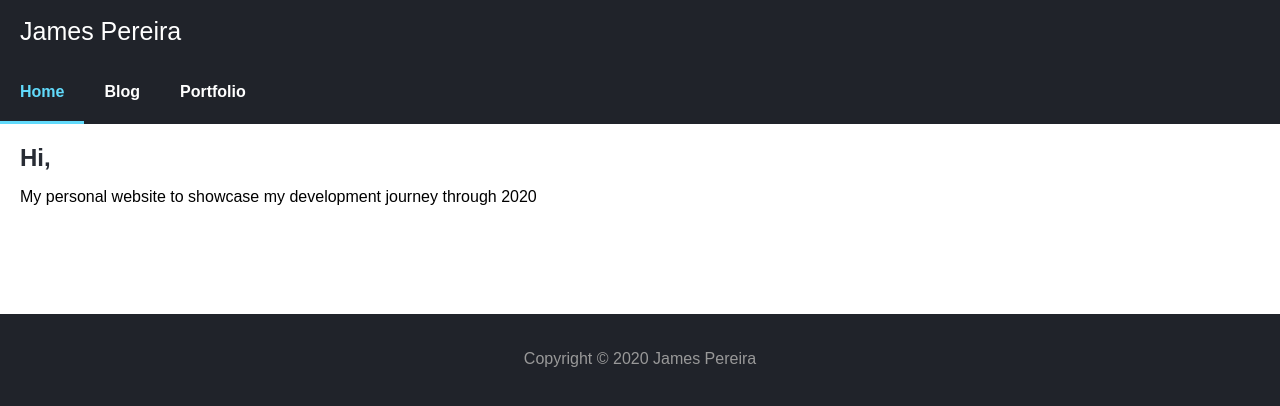
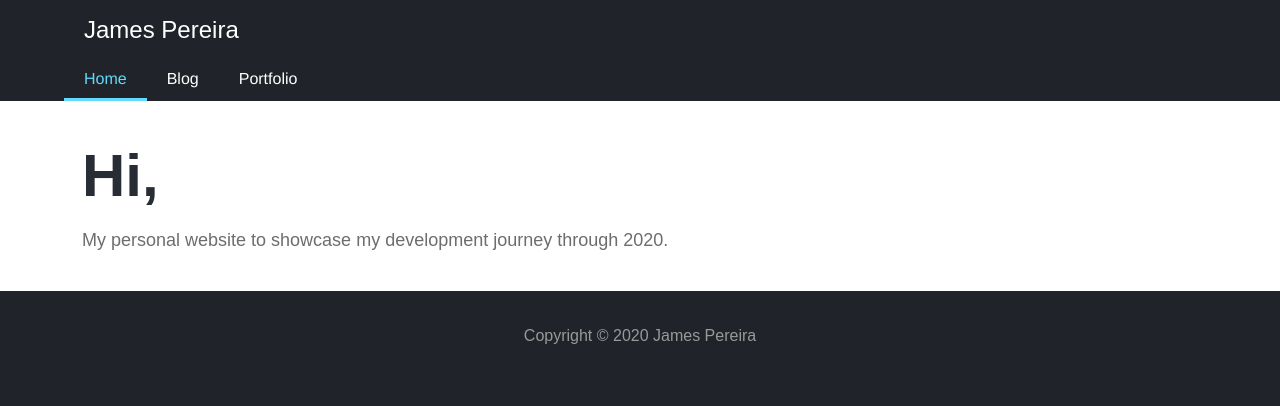
Before and after one commit to jamespereira/jamespereira.github.io, a React app: page / in a window 1280 px wide. Built offline with nearby package versions, Linux system fonts and the light colour scheme.

Commit message:
styling update

```diff
--- a/src/Blog/Blog.js
+++ b/src/Blog/Blog.js
@@ -28,7 +28,7 @@ class Blog extends Component {
         return (
             <div>
                 <h2>Blog</h2>
-                <p>My on going experience through out my react journey</p>
+                <p className="content-description">My on going experience throughout my react journey.</p>
                 <Entry040820 />
                 <Entry020820 />
 
--- a/src/Home.js
+++ b/src/Home.js
@@ -5,7 +5,7 @@ class Home extends Component {
         return (
             <div>
                 <h2>Hi,</h2>
-                <p>My personal website to showcase my development journey through 2020</p>
+                <p className="content-description">My personal website to showcase my development journey through 2020.</p>
             </div>
         );
     }
--- a/src/Main.js
+++ b/src/Main.js
@@ -14,6 +14,7 @@ import {
         <HashRouter>
           <div>
             <div className="header">
+              <div className="mwc">
                 <h1>James Pereira</h1>
                     <ul className="nav">
                     <li><NavLink exact to="/">Home</NavLink></li>
@@ -21,13 +22,18 @@ import {
                     <li><NavLink to="/portfolio">Portfolio</NavLink></li>
                     </ul>
                 </div>
+              </div>
             <div className="content">
+              <div className="mwc">
                 <Route exact path="/" component={Home}/>
                 <Route path="/blog" component={Blog}/>
                 <Route path="/portfolio" component={Portfolio}/>
               </div>
+            </div>
             <div className="footer">
+              <div className="mwc">
                 <p>Copyright &copy; 2020 James Pereira</p>
+              </div>
             </div>
           </div>
         </HashRouter>
--- a/src/Portfolio.js
+++ b/src/Portfolio.js
@@ -5,7 +5,7 @@ class Portfolio extends Component {
         return (
             <div>
                 <h2>Portfolio</h2>
-                <p>Place holder for all porfolio items; games sites / web apps?.
+                <p className="content-description">Place holder for all porfolio items; games sites / web apps.
                 </p>
             </div>
         );
--- a/src/index.css
+++ b/src/index.css
@@ -1,3 +1,11 @@
+html {
+  box-sizing: border-box;
+  font-family: -apple-system,BlinkMacSystemFont,Segoe UI,Roboto,Oxygen,Ubuntu,Cantarell,Fira Sans,Droid Sans,Helvetica Neue,sans-serif;
+  font-weight: 400;
+  font-style: normal;
+  -webkit-font-smoothing: antialiased;
+  -moz-osx-font-smoothing: grayscale;
+}
 body {
     background-color: #20232a;
     margin: 0;
@@ -5,9 +13,14 @@ body {
   h1, h2, p, ul, li {
     font-family: sans-serif;
   }
+  .mwc {
+    max-width: 1260px;
+    margin: 0px auto;
+    width: 90%;
+  }
   .header h1 {
       color: #fff;
-      font-size: 25px;
+      font-size: 24px;
       font-weight: 200;
       padding: 0px 20px;
   }
@@ -19,22 +32,29 @@ body {
   ul.nav {
     padding: 0;
     margin-bottom: 0px;
+    margin-top: 0px;
   }
   ul.nav li a {
     color: #FFF;
-    font-weight: bold;
     text-decoration: none;
-    padding: 20px;
+    padding: 10px 20px;
     display: inline-block;
+    font-family: Helvetica Neue;
   }
   .content {
     background-color: #FFF;
     padding: 20px;
     min-height: 150px;
   }
+  .content-description {
+    font-size: 18px;
+    font-weight: 300;
+    color: #6d6d6d;
+  }
   .content h2 {
     padding: 0;
-    margin: 0;
+    margin: 20px 0px;
+    font-size: 60px;
     color: #282c34;
   }
   .content li {
@@ -58,11 +78,18 @@ body {
   .entry {
     background-color: #f7f7f7;
     padding: 20px;
-    margin: 20px 0;
+    margin: 40px 0;
+    border: 1px solid #ececec;
+    line-height: 1.7;
   }
   .entry-date {
+    color: #6d6d6d;
+    font-size: 16px;
+    font-weight: 700;
+    line-height: 3;
     text-transform: uppercase;
-    color: #6d6d6d;
+    text-align: start;
+    letter-spacing: 0.1em;
   }
   .splitImgContainer img{
     width: calc(50% - 40px);
```
Lines whose indentation alone changed are shown as unchanged.
